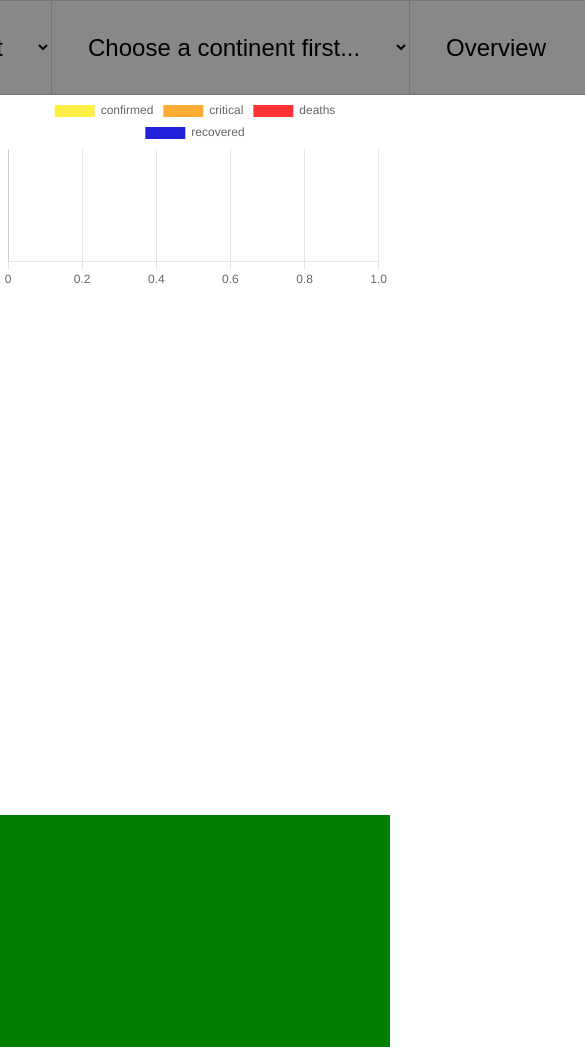
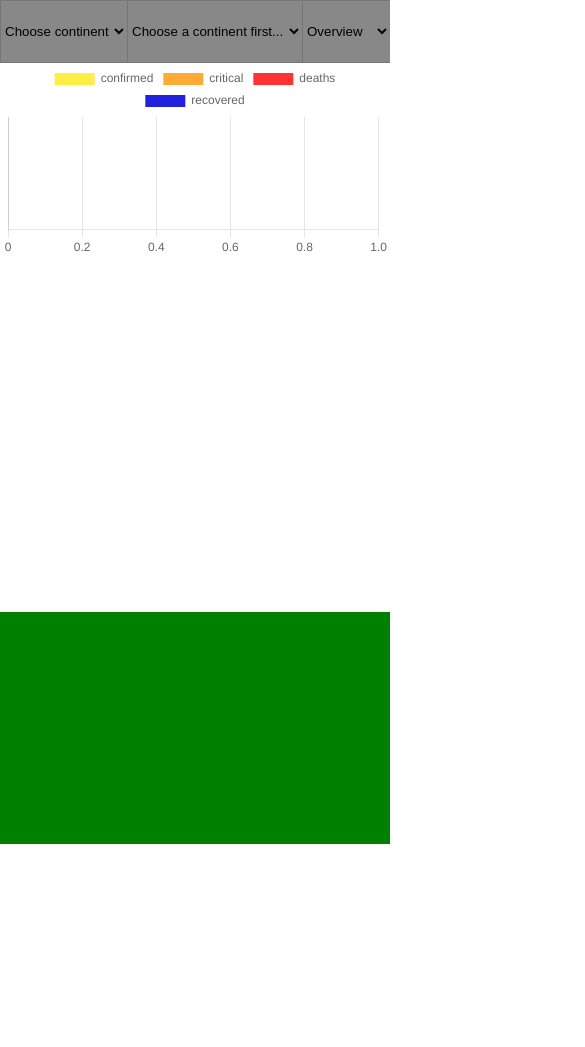
Before and after one commit to saharlaor/Covid-App, a website: page index.html in a window 390 px wide. Shown: the top 1047 px of the page, 585 px wide, since content can reach past the window. After the commit the page ends 844 px from the top, so only its background shows below. Drawn offline with nearby package versions, Linux system fonts and the light colour scheme.

Commit message:
Resize for responsivity

```diff
--- a/scss/style.scss
+++ b/scss/style.scss
@@ -21,10 +21,11 @@ body {
 
 nav {
   @include flex-center;
+  height: 7.5vh;
   select {
+    @include flex-center;
     flex-grow: 1;
-    padding: 2rem;
-    font-size: 1.5rem;
+    height: 100%;
     border-radius: 0;
     border-right: none;
     background-color: $navbar-background;
@@ -43,7 +44,6 @@ main {
 .continent-statistics {
   flex-grow: 1;
   flex-shrink: 0;
-  flex-basis: 720px;
   canvas {
     max-width: 100%;
     max-height: 65vh;
```
Also changed, not shown: dist/css/style.css, dist/scripts/script.js.
